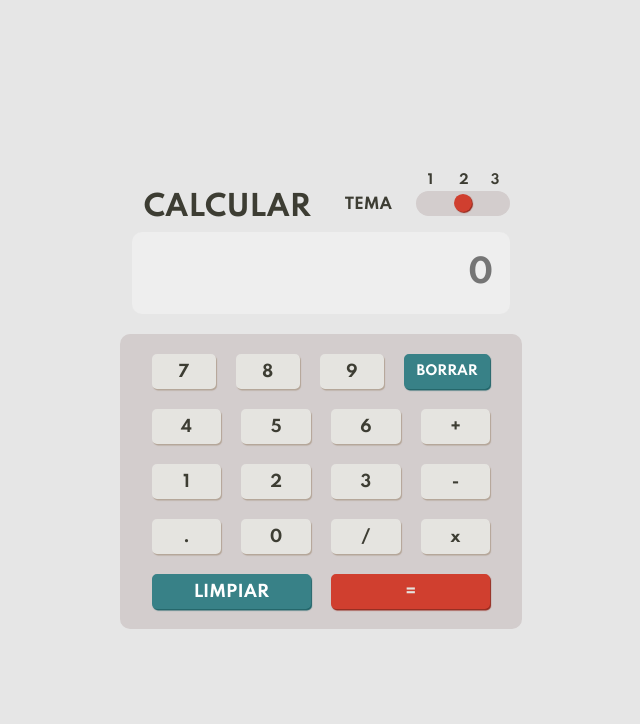
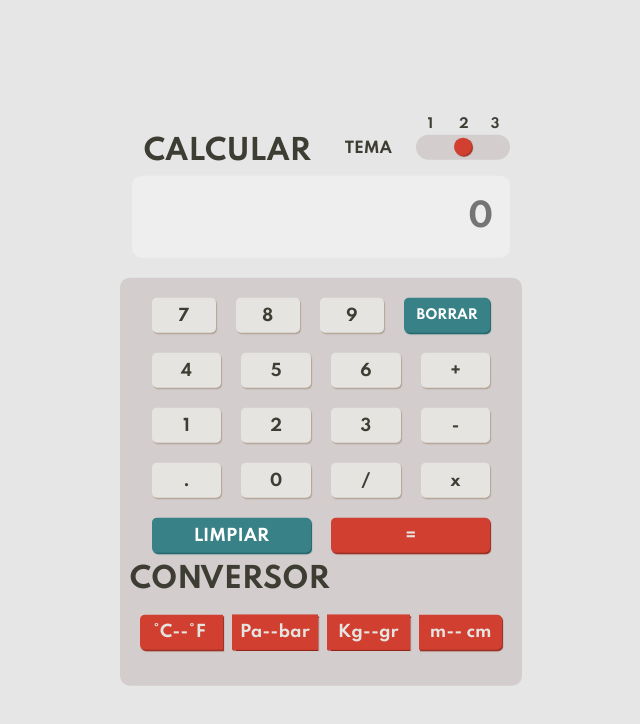
Before and after one commit to PaulaAndrea20/Taller1GIT, a plain HTML site: page index.html in a window 1280 px wide. Shown: the whole page, without its empty margins (319-959 px from the left). Drawn offline with nearby package versions, Linux system fonts and the light colour scheme.

Commit message:
Funcionalidades de conversion

```diff
--- a/index.html
+++ b/index.html
@@ -94,9 +94,16 @@
                             <input class="col" type="button" value="=" id="equals" onclick="calc()">
                         </div>
                     </div>
-
+                    <div class= "calc-top row">
+                        <h3 class="col-6">CONVERSOR</h3>
+                    </div>
+                    <div class="input-group mb-3">
+                        <input class="col" type="button" value="°C--°F " id = "equals" onclick="celsiusToFahrenheit()">
+                        <input class="col" type="button" value="Pa--bar" id="equals" onclick="pascalToBar()">
+                        <input class="col" type="button" value="Kg--gr" id="equals" onclick="kilogramToGram()">
+                        <input class="col" type="button" value= "m-- cm" id="equals" onclick="meterToCentimeter()">
+                    </div>
                 </div>
-
             </div>
         </div>
     </div>
--- a/script.js
+++ b/script.js
@@ -132,3 +132,40 @@ function myFunction_set(val) {
     }
 
 }
+
+function celsiusToFahrenheit(){
+    grados = (result.value * 9/5) + 32;
+    if (isNaN(grados)){
+        result.value = 'Solo numeros'
+        return
+    }
+    result.value = grados + '°F'
+}
+
+function pascalToBar(){
+    bar = (result.value/100000);
+    if (isNaN(bar)){
+        result.value = 'Solo numeros'
+        return
+    }
+    result.value = bar + 'bar'
+
+}
+
+function kilogramToGram(){
+    gramos = (result.value * 1000);
+    if (isNaN(gramos)){
+        result.value = 'Solo numeros'
+        return
+    }
+    result.value = gramos + ' gr'
+}
+
+function meterToCentimeter(){
+    metros =(result.value * 100);
+    if (isNaN(metros)){
+        result.value = 'Solo numeros'
+        return
+    }
+    result.value = metros + ' cm'
+}
```
